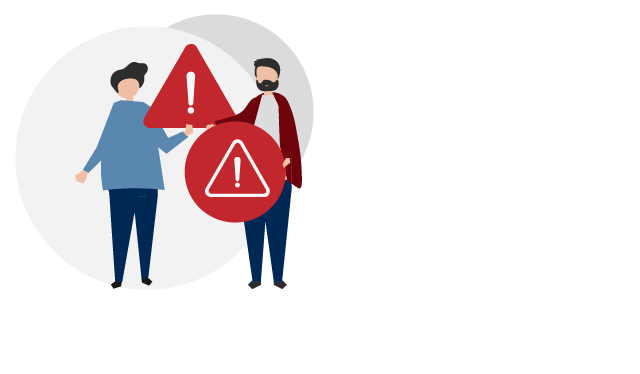
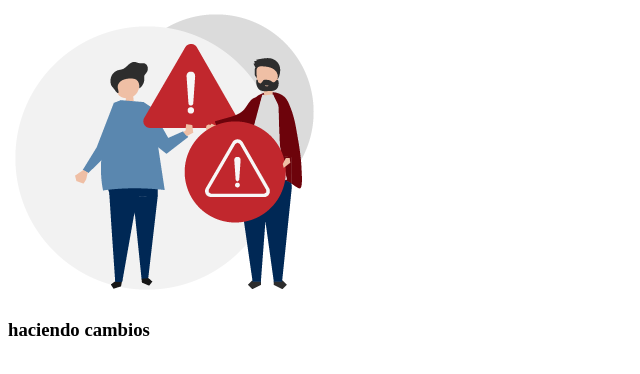
Before and after one commit to karlocazares/los-bellakos-del-CUC, a plain HTML site: page index.html in a window 1280 px wide. Shown: the whole page, without its empty margins (0-640 px from the left). Drawn offline with Linux system fonts and the light colour scheme.

Commit message:
hola bellakos

```diff
--- a/index.html
+++ b/index.html
@@ -7,5 +7,12 @@
 </head>
 <body>
 <img src="./assets/accesodenegado.png" alt="">
+<div>
+    <p>
+        <h3>
+            haciendo cambios
+        </h3>
+    </p>
+</div>
 </body>
 </html>
```
